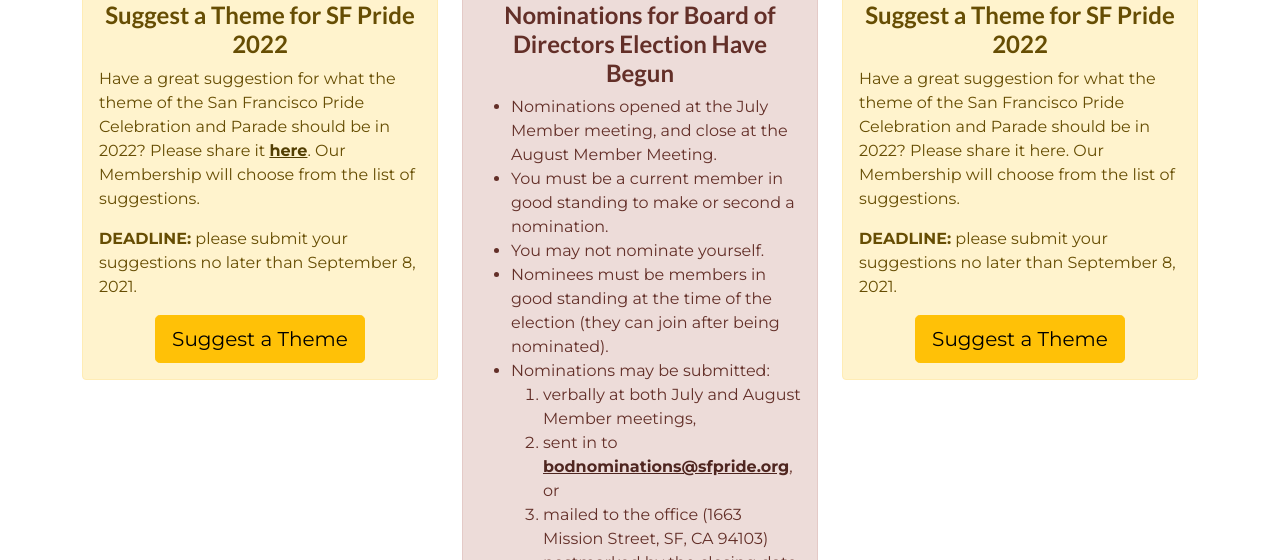
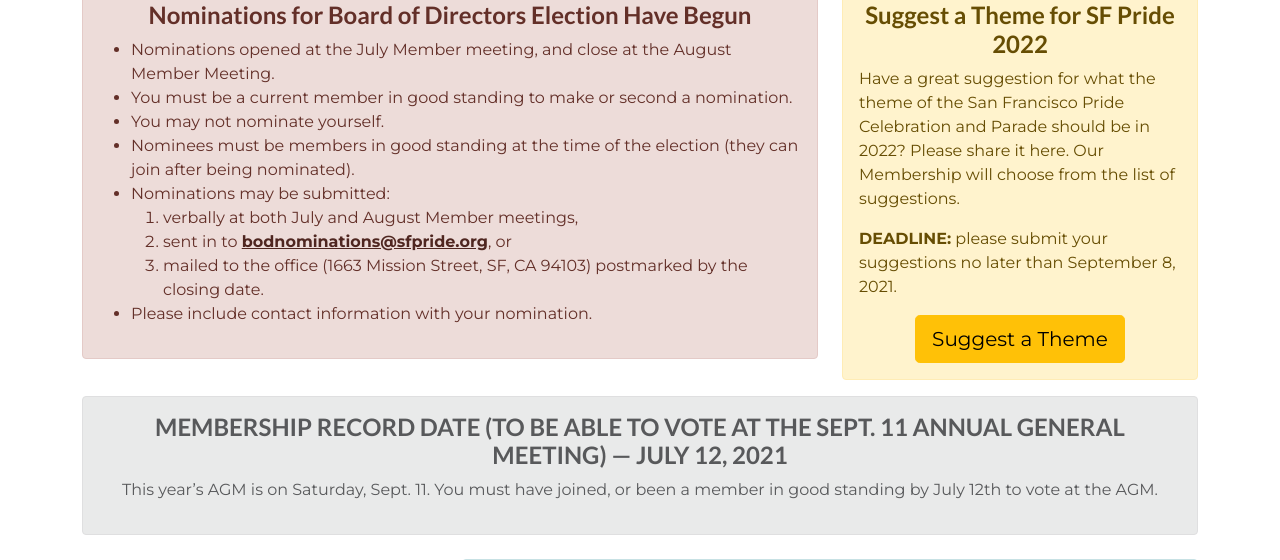
Before and after one commit to sfpride/members, a Jekyll site: the page built from index.html, in a window 1280 px wide and 900 px high, cut to the strip 340-900 px from the top of the window. Built offline with Jekyll 4.4.1, drawn with Linux system fonts in a browser that asks for light colours; some web fonts are replaced.

Commit message:
reorder announcements

```diff
--- a/_includes/announcements.html
+++ b/_includes/announcements.html
@@ -33,17 +33,6 @@
         </div>
     </div>
 
-    <div class="col col-12 col-lg-4">
-        <div class="alert alert-warning">
-            <h4 class="alert-heading text-center">Suggest a Theme for SF Pride 2022</h4>
-            <p>Have a great suggestion for what the theme of the San Francisco Pride Celebration and Parade should be in 2022? Please share it <a class="alert-link" href="https://sfpride.wufoo.com/forms/z5rkpyg0858ekp/">here</a>. Our Membership will choose from the list of suggestions.</p>
-            <p><b>DEADLINE:</b> please submit your suggestions no later than September 8, 2021.</p>
-            <a class="d-block text-center" href="https://sfpride.wufoo.com/forms/z5rkpyg0858ekp/">
-                <div class="btn btn-warning btn-lg">Suggest a Theme</div>
-            </a>
-        </div>
-    </div>
-
     <div class="col-12 order-lg-3 text-center">
         <div class="alert alert-secondary">
             <h4 class="alert-heading text-uppercase">Membership Record Date (to be able to vote at the Sept. 11 Annual General Meeting) &mdash; July 12, 2021</h4>
```
